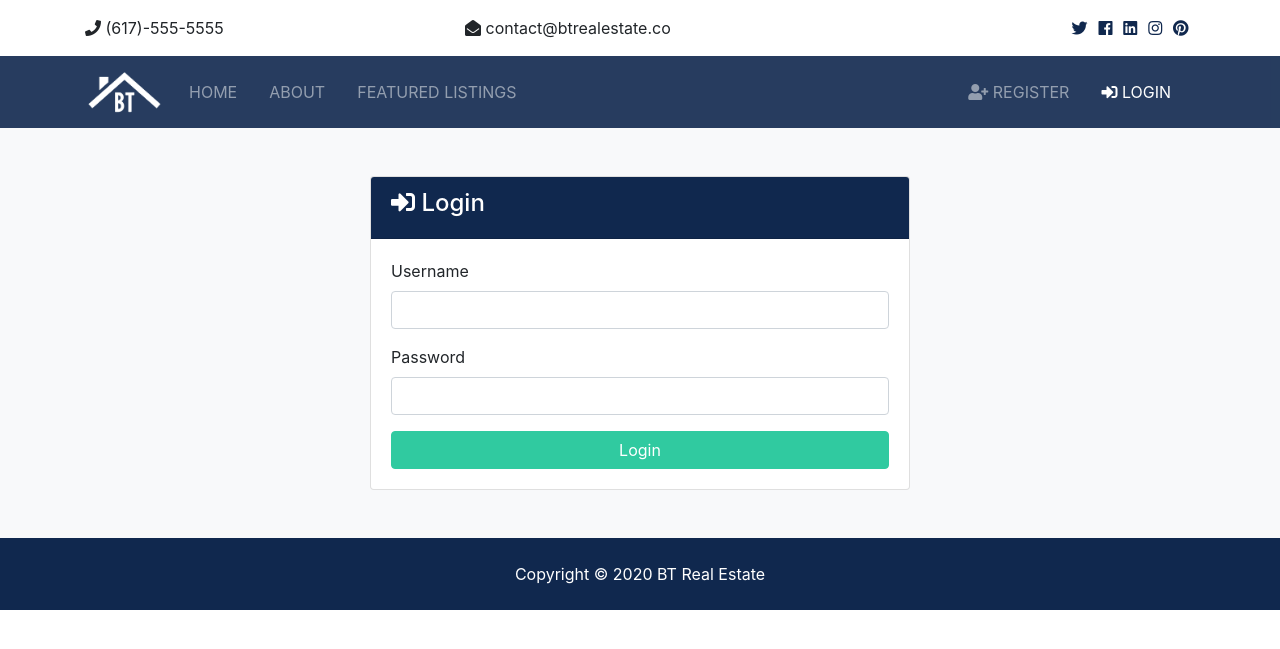
After one commit to anant-srirangam/BT-Real-Estate, a Django app: page /accounts/login in a window 1280 px wide. The commit adds this page. Shown: the top 649 px of the page. Run offline with Django 3.2, Linux system fonts and the light colour scheme; some libraries are stand-ins or nearby versions.

Commit message:
'login_logout_done'

```diff
--- /dev/null
+++ b/accounts/urls.py
@@ -0,0 +1,11 @@
+from django.urls import path
+from . import views
+
+
+urlpatterns = [
+    path('', views.index, name='accountsIndex'),
+    path('login', views.login, name='login'),
+    path('register', views.register, name='register'),
+    path('logout', views.logout, name='logout'),
+    path('dashboard', views.dashboard, name='dashboard')
+]
--- a/accounts/views.py
+++ b/accounts/views.py
@@ -1,3 +1,68 @@
-from django.shortcuts import render
+from django.shortcuts import render,redirect
+from django.contrib import messages
+from django.contrib.auth.models import User,auth
 
-# Create your views here.
+
+def index(request):
+    return redirect('login')
+
+
+def register(request):
+    if request.method == 'POST':
+        #regiter user
+        first_name = request.POST['first_name']
+        last_name = request.POST['last_name']
+        username = request.POST['username']
+        email = request.POST['email']
+        password = request.POST['password']
+        password2 = request.POST['password2']
+
+        if password != password2:
+            messages.error(request, 'Passwords do not match')
+            return redirect('register')
+        if User.objects.filter(username=username).exists():
+            messages.error(request, 'Username already exists')
+            return redirect('register')
+        elif User.objects.filter(email=email).exists():
+            messages.error(request, 'Email already exists')
+            return redirect('register')
+        else:
+            user = User.objects.create_user(username=username,
+                                            password=password,
+                                            first_name=first_name,
+                                            last_name=last_name,
+                                            email=email)
+
+            user.save();
+            messages.success(request, 'Your are now registered. Please login')
+            return redirect('login')
+
+    else:
+        return render(request, 'accounts/register.html')
+
+
+def login(request):
+    if request.method == 'POST':
+        username = request.POST['username']
+        password = request.POST['password']
+
+        user = auth.authenticate(username=username,
+                                password=password)
+
+        if user is not None:
+            auth.login(request, user)
+            messages.success(request, 'Logged in successfully')
+            return redirect('dashboard')
+    else:
+        return render(request, 'accounts/login.html')
+
+
+def logout(request):
+    if request.method == 'POST':
+        auth.logout(request)
+        messages.success(request, 'Successfully logged out')
+        return redirect('index')
+
+
+def dashboard(request):
+    return render(request, 'accounts/dashboard.html')
--- a/btre/static/js/main.js
+++ b/btre/static/js/main.js
@@ -1,2 +1,7 @@
 const date = new Date();
 document.querySelector('.year').innerHTML = date.getFullYear();
+
+
+setTimeout(function(){
+    $('#message').fadeOut('slow');
+}, 3000);
--- a/btre/urls.py
+++ b/btre/urls.py
@@ -7,5 +7,6 @@ from django.conf.urls.static import static
 urlpatterns = [
     path('admin/', admin.site.urls),
     path('', include('pages.urls')),
-    path('listings/', include('listings.urls'))
+    path('listings/', include('listings.urls')),
+    path('accounts/', include('accounts.urls'))
 ] + static(settings.MEDIA_URL, document_root=settings.MEDIA_ROOT)
--- /dev/null
+++ b/templates/accounts/login.html
@@ -0,0 +1,38 @@
+{% extends 'base.html' %}
+
+{% block content %}
+
+    <section id="login" class="bg-light py-5">
+        <div class="container">
+			<div class="row">
+				<div class="col-md-6 mx-auto">
+					<div class="card">
+						<div class="card-header bg-primary text-white">
+						<h4>
+							<i class="fas fa-sign-in-alt"></i> Login</h4>
+						</div>
+						<div class="card-body">
+                            <!-- Alerts -->
+                            {% include 'partials/_alerts.html' %}
+							<form action="{% url 'login' %}" method="POST">
+                                {% csrf_token %}
+                                <div class="form-group">
+									<label for="username">Username</label>
+									<input type="text" name="username" class="form-control" required>
+								</div>
+
+								<div class="form-group">
+									<label for="password2">Password</label>
+									<input type="password" name="password" class="form-control" required>
+								</div>
+
+								<input type="submit" value="Login" class="btn btn-secondary btn-block">
+							</form>
+						</div>
+					</div>
+				</div>
+			</div>
+        </div>
+    </section>
+
+{% endblock %}
--- a/templates/pages/index.html
+++ b/templates/pages/index.html
@@ -2,6 +2,9 @@
 {% load humanize %}
 
 {% block content %}
+
+    <!-- Alerts -->
+    {% include 'partials/_alerts.html' %}
     <!-- Showcase -->
     <section id="showcase">
         <div class="container text-center">
--- /dev/null
+++ b/templates/partials/_alerts.html
@@ -0,0 +1,19 @@
+{% if messages %}
+    {% for message in messages%}
+        <div id="message" class="container">
+            <div class="alert alert-{{message.tags}} alert-dismissible
+                text-center" role="alert">
+                <button type="button" class="close" data-dismiss="alert"
+                    ><span aria-hidden="true">&times;</span></button>
+                <strong>
+                    {% if message.level == DEFAULT_MESSAGE_LEVELS.ERROR %}
+                        Error
+                    {% else %}
+                        {{message.tags|title}}
+                    {% endif %}
+                </strong>
+                {{message}}
+            </div>
+        </div>
+    {% endfor %}
+{% endif %}
--- a/templates/partials/_navbar.html
+++ b/templates/partials/_navbar.html
@@ -42,14 +42,47 @@
         </ul>
 
         <ul class="navbar-nav ml-auto">
-          <li class="nav-item mr-3">
-            <a class="nav-link" href="register.html"><i class="fas fa-user-plus"></i>
-              Register</a>
-          </li>
-          <li class="nav-item mr-3">
-            <a class="nav-link" href="login.html"><i class="fas fa-sign-in-alt"></i>
-              Login</a>
-          </li>
+          {% if user.is_authenticated %}
+            <li
+            {% if 'dashboard' in request.path %}
+                class="nav-item active mr-3"
+            {% else %}
+                class="nav-item mr-3"
+            {% endif %}
+            >
+              <a class="nav-link" href="{% url 'dashboard' %}">
+                {{user.first_name}} (Dashboard)</a>
+            </li>
+            <li class="nav-item mr-3">
+              <a href="javascript:{document.getElementById('logout').submit()}" class="nav-link">
+                <i class="fas fa-sign-out-alt"></i> Logout</a>
+              <form action="{% url 'logout' %}" id="logout" method="POST">
+                {% csrf_token %}
+                <input type="hidden" name="">
+              </form>
+            </li>
+          {% else %}
+            <li
+              {% if 'register' in request.path %}
+                  class="nav-item active mr-3"
+              {% else %}
+                  class="nav-item mr-3"
+              {% endif %}
+            >
+              <a class="nav-link" href="{% url 'register' %}"><i class="fas fa-user-plus"></i>
+                Register</a>
+            </li>
+            <li
+              {% if 'login' in request.path %}
+                  class="nav-item active mr-3"
+              {% else %}
+                  class="nav-item mr-3"
+              {% endif %}
+            >
+              <a class="nav-link" href="{% url 'login' %}"><i class="fas fa-sign-in-alt"></i>
+                Login</a>
+            </li>
+          {% endif %}
         </ul>
       </div>
     </div>
```
Also changed, not shown: btre/settings.py (+9 -1 lines), templates/accounts/dashboard.html (added, +75 -0 lines), templates/accounts/register.html (added, +52 -0 lines).
